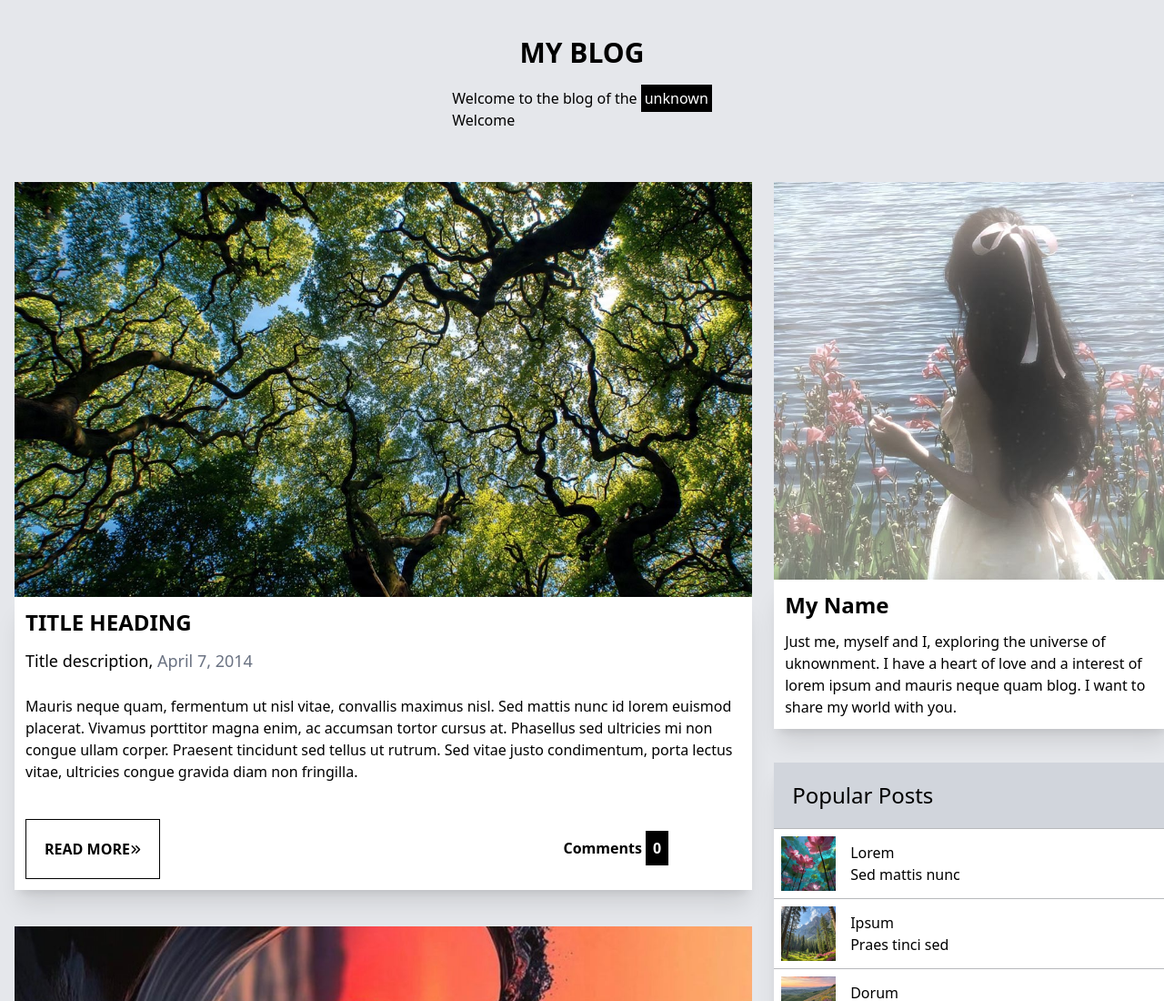
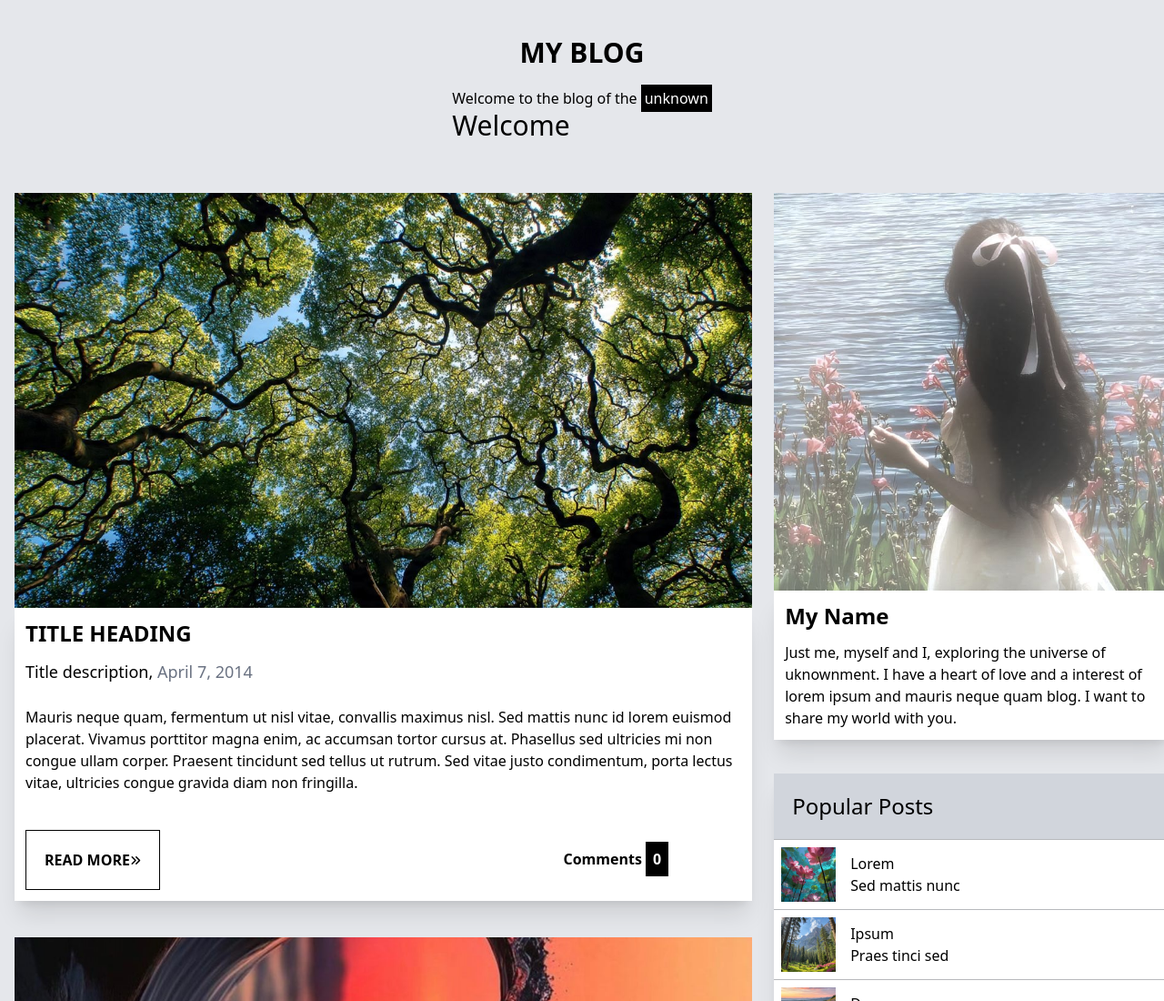
Before and after one commit to OfficialEsther1/tailwind-project1, a website: page index.html in a window 1280 px wide. Shown: the top 1100 px of the page at 91% size. Drawn offline with Linux system fonts and the light colour scheme.

Commit message:
welcome styling

```diff
--- a/index.html
+++ b/index.html
@@ -11,7 +11,7 @@
     <header class=" grid justify-center mt-10">
         <h1 class="text-3xl font-bold text-center">MY BLOG</h1>
         <p class="mt-5">Welcome to the blog of the <span class="bg-black text-white p-1">unknown</span></p>
-        <p>Welcome</p>
+        <p class="mt-4 text-3xl">Welcome</p>
     </header>
      <main class="w-full max-w-7xl mx-auto p-4 mt-10">
 
```
